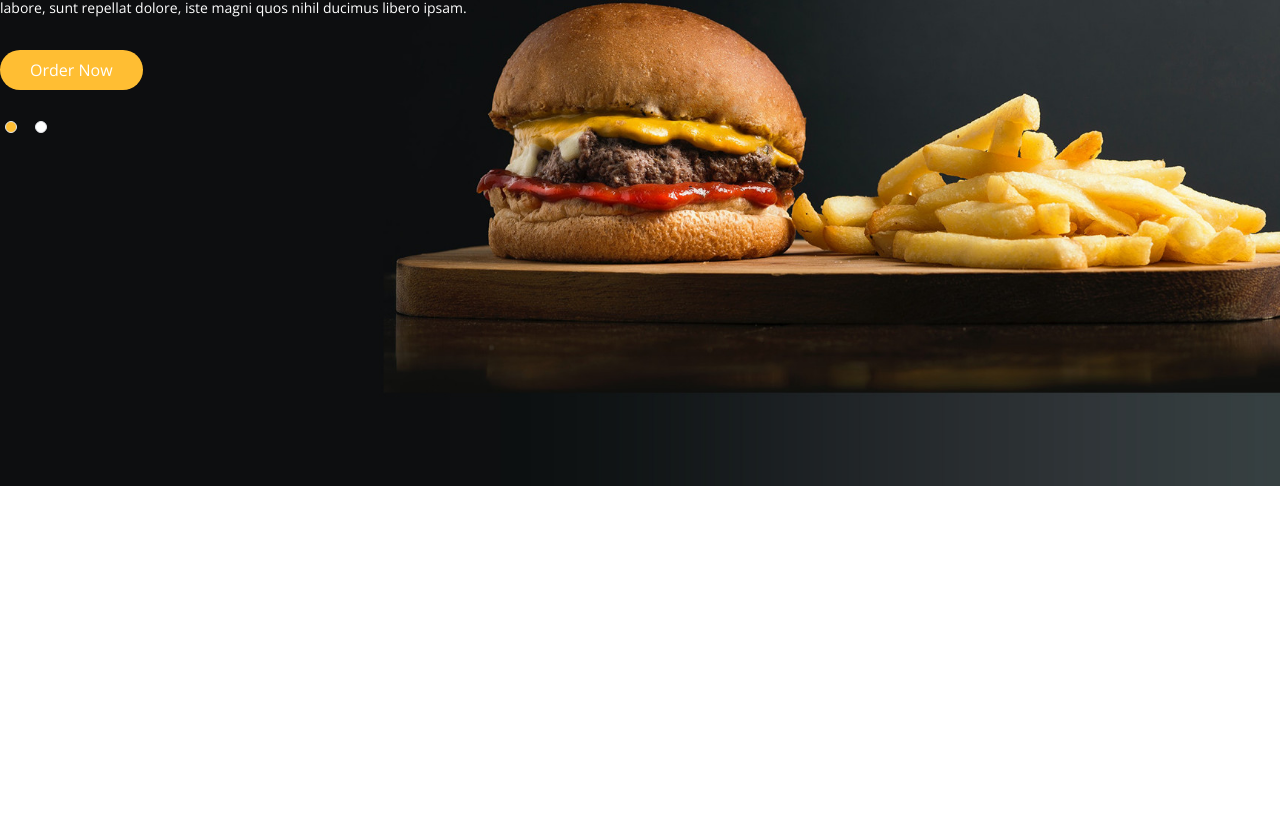
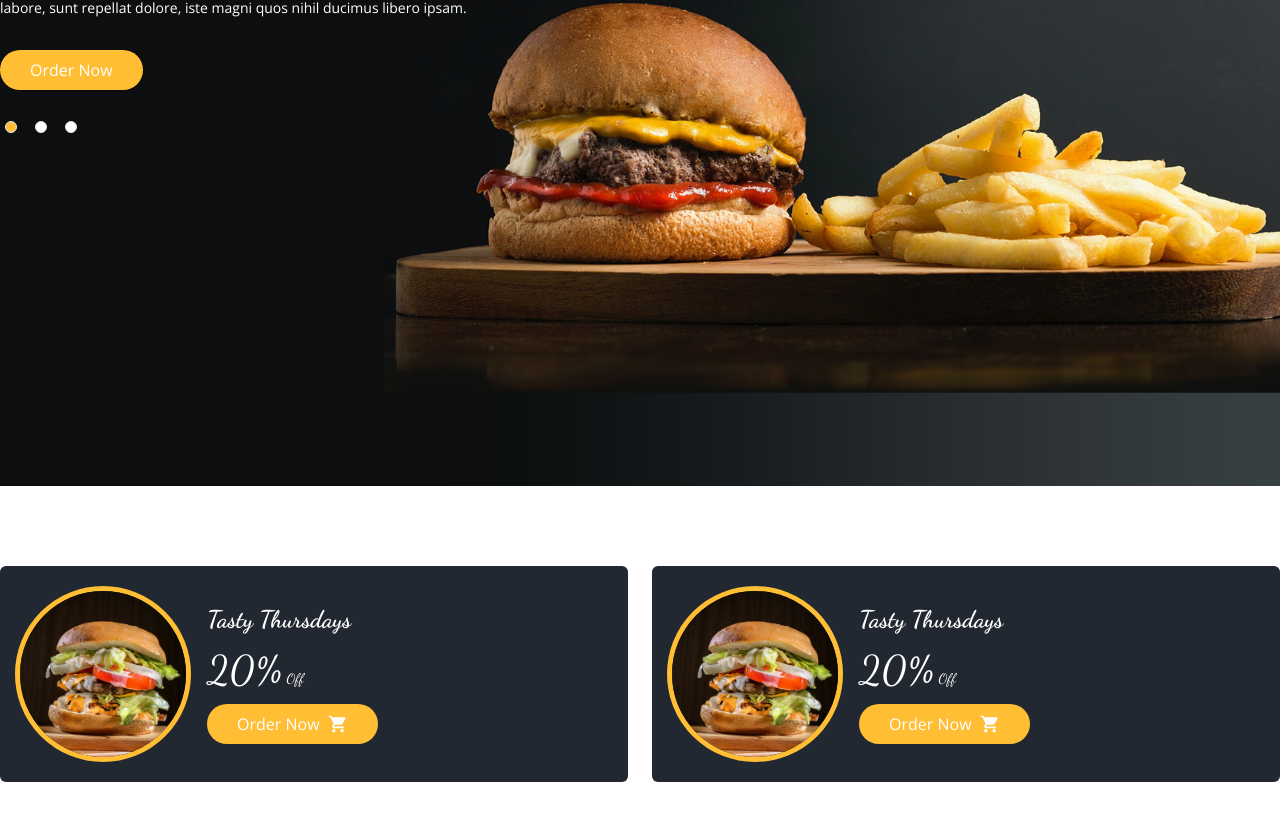
Before and after one commit to ilknurhelvaci/food-app-react, a Next.js app: page / in a window 1280 px wide. Shown: the part 314-1134 px from the top of the page. Before the commit the page ends 800 px from the top, so only its background shows below. Built offline with nearby package versions, Linux system fonts and the light colour scheme.

Commit message:
added campaigns section

```diff
--- /dev/null
+++ b/components/Campaigns.jsx
@@ -0,0 +1,37 @@
+import Image from "next/image";
+import Title from "./ui/Title";
+import { MdShoppingCart } from "react-icons/md";
+const CampaignItem = () => {
+  return (
+    <div className="bg-secondary flex-1 rounded-md py-5 px-[15px] flex items-center gap-x-4">
+      <div className="relative md:w-44 md:h-44 w-36 h-36 after:content-['']   border-[5px] border-primary rounded-full overflow-hidden">
+        <Image
+          src="/images/f2.jpg"
+          alt=""
+          layout="fill"
+          className="hover:scale-105 transition-all"
+          objectFit="cover"
+        />
+      </div>
+      <div className="text-white">
+        <Title addClass="text-2xl">Tasty Thursdays</Title>
+        <div className="font-dancing my-1">
+          <span className="text-[40px]">20%</span>
+          <span className="text-sm inline-block ml-1">Off</span>
+        </div>
+        <button className="btn-primary flex items-center gap-x-2">
+          Order Now <MdShoppingCart size={20} />
+        </button>
+      </div>
+    </div>
+  );
+};
+const Campaigns = () => {
+  return (
+    <div className="flex justify-between container mx-auto py-20 gap-6 flex-wrap">
+      <CampaignItem />
+      <CampaignItem />
+    </div>
+  );
+};
+export default Campaigns;
--- a/components/ui/Carousel.jsx
+++ b/components/ui/Carousel.jsx
@@ -61,6 +61,18 @@
             <button className="btn-primary">Order Now</button>
           </div>
         </div>
+        <div>
+          <div className="mt-48 container mx-auto  text-white flex flex-col items-start gap-y-8">
+            <Title addClass="text-5xl">Fast Food Restaurant</Title>
+            <p className="text-sm sm:w-2/5 w-full">
+              Doloremque, itaque aperiam facilis rerum, commodi, temporibus
+              sapiente ad mollitia laborum quam quisquam esse error unde.
+              Tempora ex doloremque, labore, sunt repellat dolore, iste magni
+              quos nihil ducimus libero ipsam.
+            </p>
+            <button className="btn-primary">Order Now</button>
+          </div>
+        </div>
       </Slider>
     </div>
   );
--- a/pages/home/index.js
+++ b/pages/home/index.js
@@ -1,3 +1,4 @@
+import Campaigns from "@/components/Campaigns";
 import Carousel from "@/components/ui/Carousel";
 import React from "react";
 
@@ -5,6 +6,7 @@
   return (
     <div>
       <Carousel />
+      <Campaigns />
     </div>
   );
 };
```
Also changed, not shown: public/images/f2.jpg (added).
